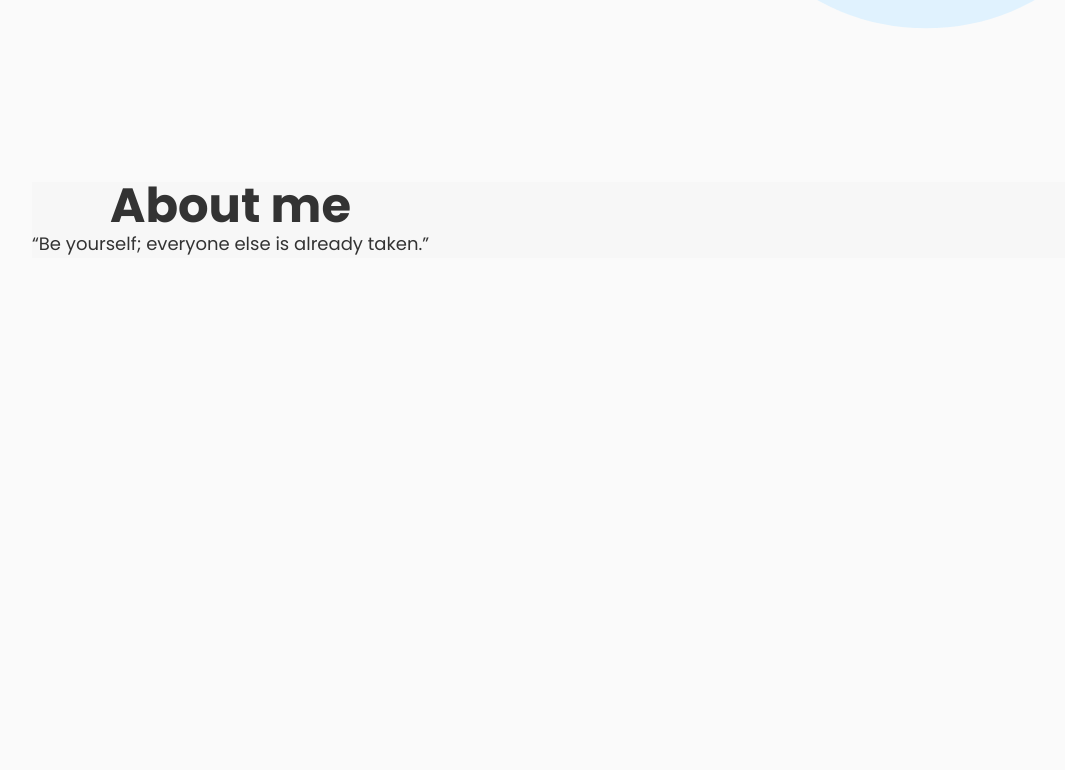
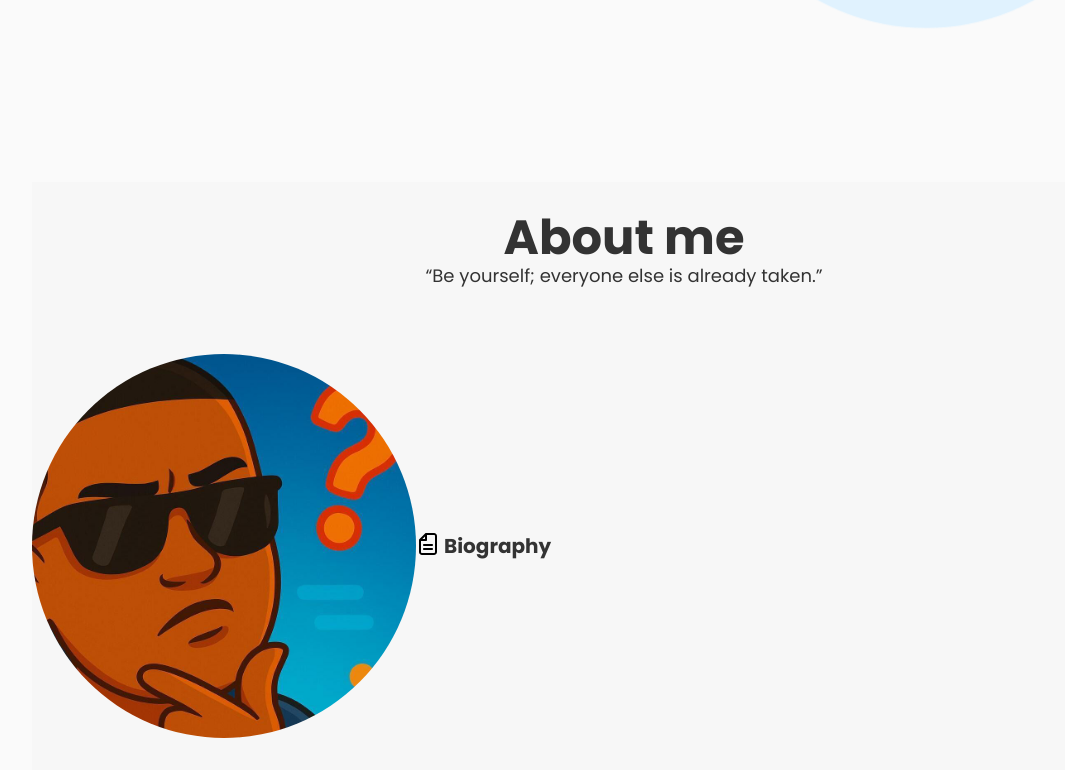
Before and after one commit to BlastChaos/jason-portfolio, a Next.js app: page /en in a window 1280 px wide. Shown: the part 618-1388 px from the top of the page, without its empty margins (16-1081 px from the left). Before the commit the page ends 876 px from the top, so only its background shows below. Built offline with nearby package versions, Linux system fonts and the light colour scheme.

Commit message:
add me thinking and document

```diff
--- a/src/Section/AboutMe/ui/AboutMe.tsx
+++ b/src/Section/AboutMe/ui/AboutMe.tsx
@@ -1,4 +1,6 @@
 import { Header } from "@/components/ui/header";
+import { Icons } from "@/components/ui/icons";
+import { Typography } from "@/components/ui/typography";
 import { getDictionary, Locale } from "@/dictionaries/dictionaries";
 import React from "react";
 type Props = {
@@ -8,11 +10,19 @@ export const AboutMe: React.FC<Props> = async (props: Props) => {
   const { aboutMe } = await getDictionary(props.lang);
 
   return (
-    <div className="flex flex-row bg-se">
+    <div className="flex flex-col gap-16 py-8">
       <div className="flex justify-center">
         <Header sectionName={aboutMe.sectionName} quote={aboutMe.quote} />
       </div>
-      <div className="flex flex-col"></div>
+      <div className="flex flex-row items-center">
+        <Icons iconType={"meThinking"} size={"5xl"} className="rounded-full " />
+        <div className="flex flex-col">
+          <div className="flex flex-row gap-1">
+            <Icons iconType={"document"} size={"md"} />
+            <Typography type={"h3"} text={aboutMe.bio} />
+          </div>
+        </div>
+      </div>
     </div>
   );
 };
--- a/src/Section/Hero/ui/Hero.tsx
+++ b/src/Section/Hero/ui/Hero.tsx
@@ -47,8 +47,8 @@ export const Hero: React.FC<Props> = async (props: Props) => {
         <div className="rounded-full w-56 h-56 md:w-110 md:h-110 absolute bg-accent animate-[pulsation_4s_ease-in-out_infinite]" />
         <Icons
           iconType="me"
-          size="lg"
-          className="rounded-full w-44 h-44 md:w-96 md:h-96  border-primary border-8 z-10 transition-transform duration-300 hover:scale-105"
+          size="5xl"
+          className="rounded-full border-primary border-8 z-10 transition-transform duration-300 hover:scale-105"
         />
       </div>
     </div>
--- a/src/components/ui/icons.tsx
+++ b/src/components/ui/icons.tsx
@@ -16,7 +16,9 @@ export type IconsType =
   | "download"
   | "linkedin"
   | "github"
-  | "home";
+  | "home"
+  | "document"
+  | "meThinking";
 
 type InfoLottie = {
   type: "morph" | "hover";
@@ -33,7 +35,7 @@ type Info = InfoSimpleImage | InfoLottie;
 
 type Props = {
   iconType: IconsType;
-  size: "sm" | "md" | "lg";
+  size: "sm" | "md" | "lg" | "5xl";
   lottieRef?: RefObject<LottieRefCurrentProps | null>;
   className?: string;
 };
@@ -83,6 +85,16 @@ export const Icons: React.FC<Props> = (props: Props) => {
       path: "/github.svg",
       type: "img",
     },
+    document: {
+      type: "img",
+      alt: "Document",
+      path: "/document.svg",
+    },
+    meThinking: {
+      type: "img",
+      alt: "Me who's thinking about something",
+      path: "/me-thinking.jpeg",
+    },
   };
 
   const icon = icons[props.iconType];
@@ -117,6 +129,7 @@ export const Icons: React.FC<Props> = (props: Props) => {
           props.size === "sm" && "w-4 h-4",
           props.size === "md" && "w-6 h-6",
           props.size === "lg" && "w-16 h-16",
+          props.size === "5xl" && "w-44 h-44 md:w-96 md:h-96",
           props.className
         )}
       />
--- a/src/dictionaries/en.json
+++ b/src/dictionaries/en.json
@@ -21,6 +21,7 @@
   },
   "aboutMe": {
     "sectionName": "About me",
-    "quote": "Be yourself; everyone else is already taken."
+    "quote": "Be yourself; everyone else is already taken.",
+    "bio": "Biography"
   }
 }
--- a/src/dictionaries/fr.json
+++ b/src/dictionaries/fr.json
@@ -21,6 +21,7 @@
   },
   "aboutMe": {
     "sectionName": "À propos de moi",
-    "quote": "Soyez vous-même ; tous les autres sont déjà pris."
+    "quote": "Soyez vous-même ; tous les autres sont déjà pris.",
+    "bio": "Biographie"
   }
 }
```
Also changed, not shown: public/document.svg (added), public/me-thinking.jpeg (added).
